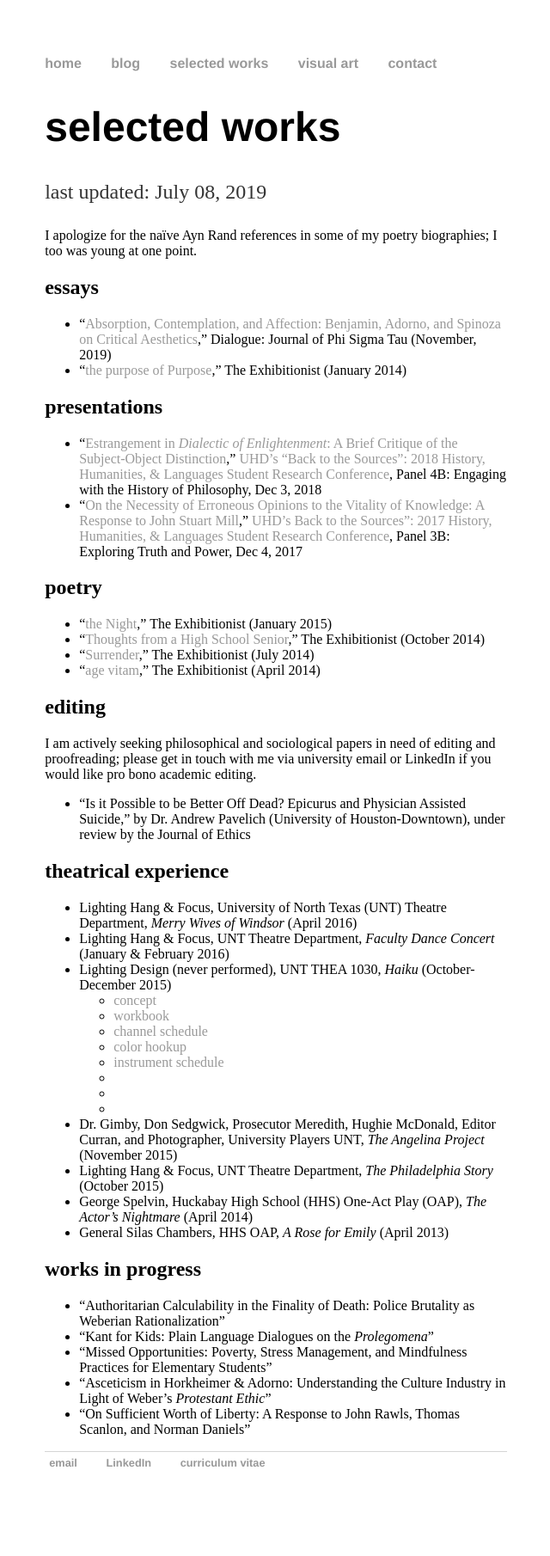
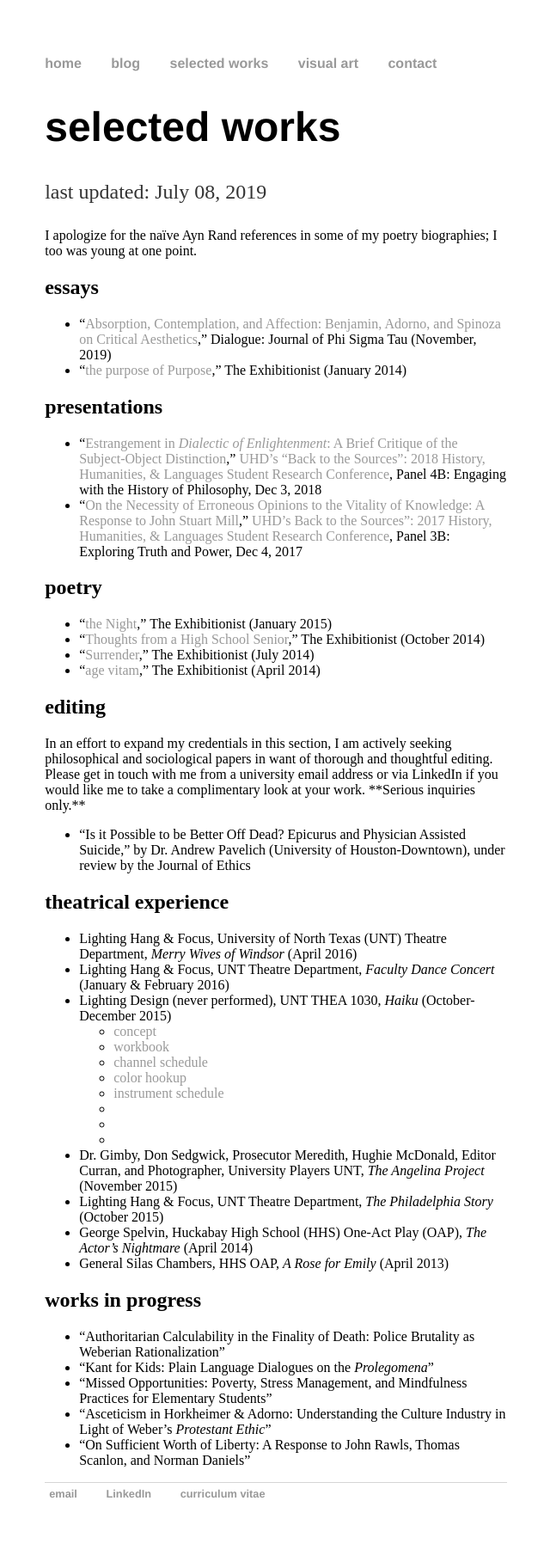
Before and after one commit to HillJustin/HillJustin.github.io, a Jekyll site: the page built from selected-works/index.md, in a window 1280 px wide. Shown: the whole page at 86% size, without its empty margins (319-959 px from the left). Built offline with Jekyll 4.4.1, drawn with Linux system fonts in a browser that asks for light colours; before the commit the page ends 1774 px from its top, so only the background shows below that.

Commit message:
Update index.md

```diff
--- a/selected-works/index.md
+++ b/selected-works/index.md
@@ -32,7 +32,7 @@
 
 ## editing
 
-<div class="text">I am actively seeking philosophical and sociological papers in need of editing and proofreading; please get in touch with me via university email or LinkedIn if you would like pro bono academic editing.</div>
+<div class="text">In an effort to expand my credentials in this section, I am actively seeking philosophical and sociological papers in want of thorough and thoughtful editing. Please get in touch with me from a university email address or via LinkedIn if you would like me to take a complimentary look at your work. **Serious inquiries only.**</div>
 
 * "Is it Possible to be Better Off Dead? Epicurus and Physician Assisted Suicide," by Dr. Andrew Pavelich (University of Houston-Downtown), under review by the Journal of Ethics
 
```
